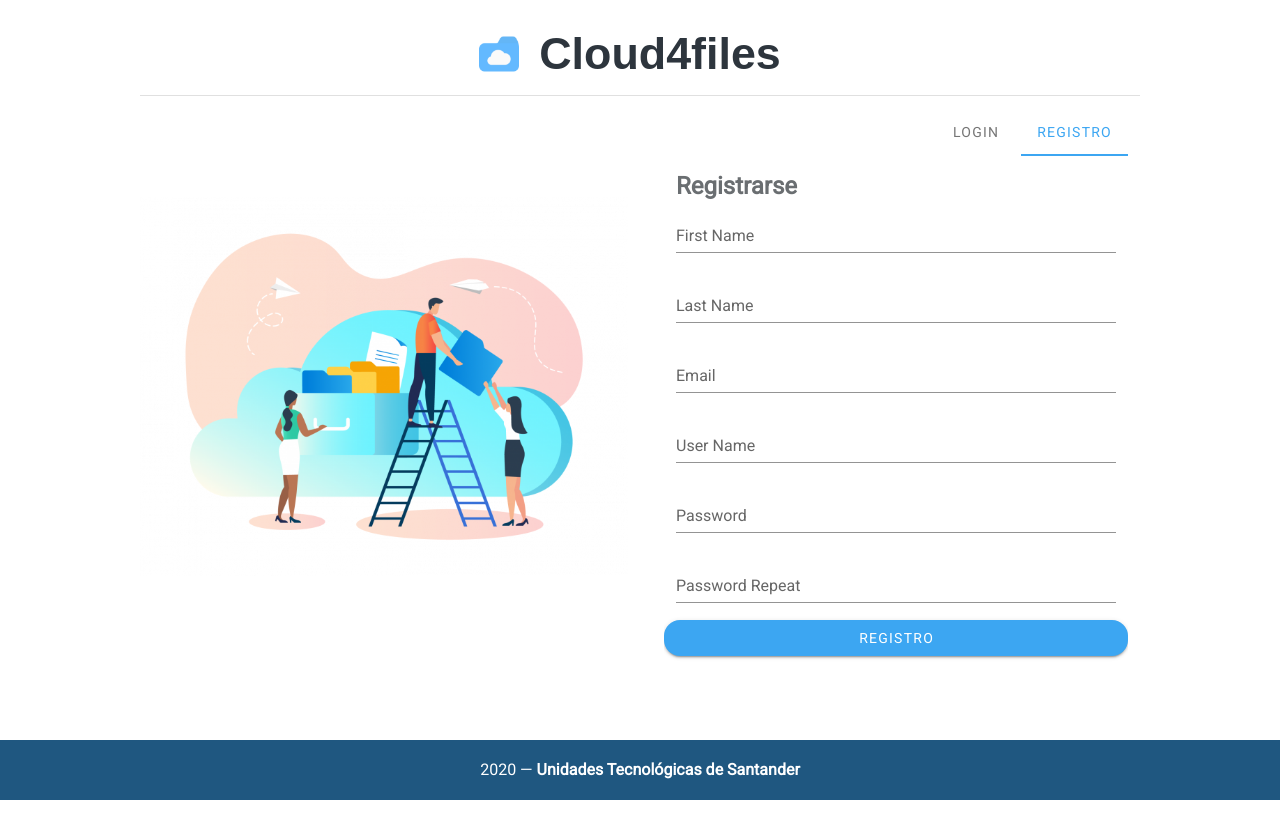
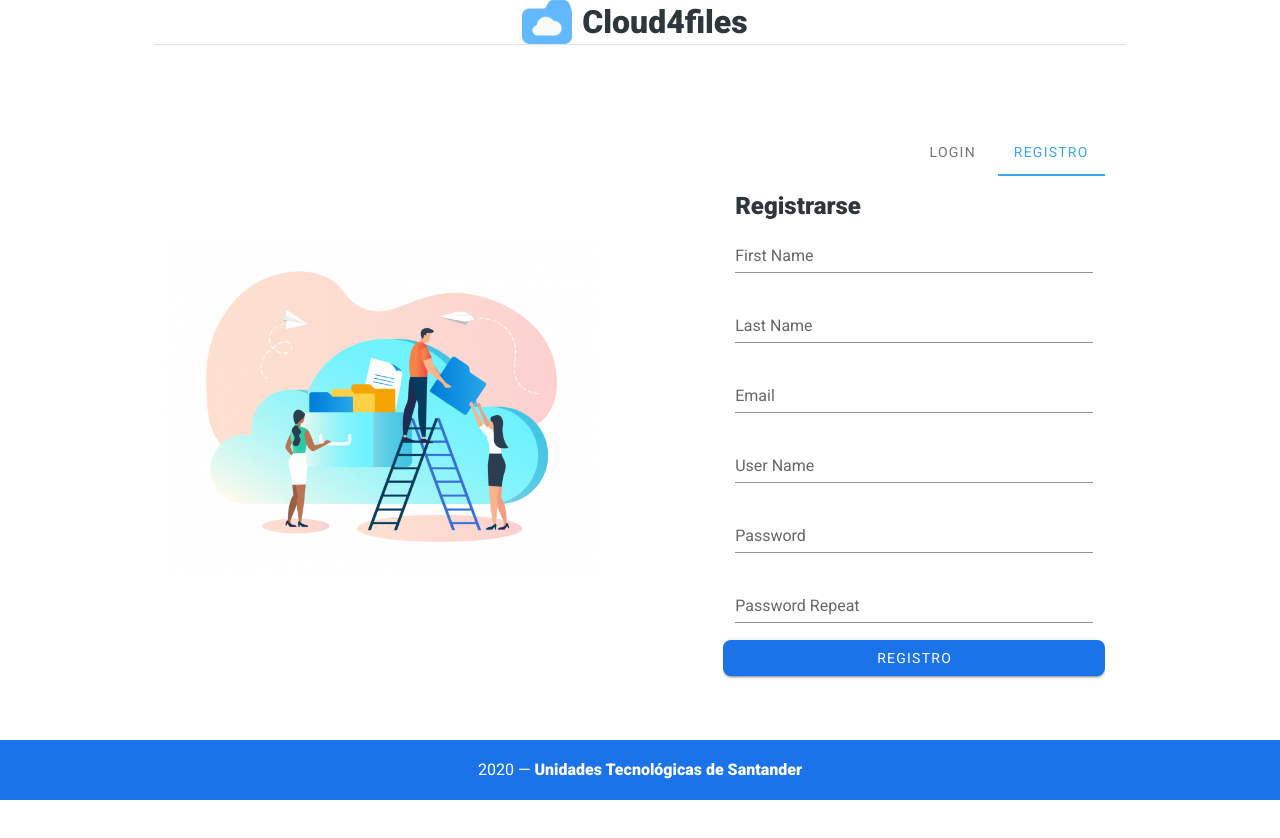
Before and after one commit to cesd0512/CloudFilesVuejs, a Vue app: page /login in a window 1280 px wide. Both pictures are taken after a click on the tab "REGISTRO". Shown: the top 838 px of the page. Built offline with nearby package versions, Linux system fonts and the light colour scheme; a small style sheet from the web is missing.

Commit message:
minor fix

```diff
--- a/src/App.vue
+++ b/src/App.vue
@@ -1,13 +1,25 @@
 <template>
-  <v-app style="background-color: white">
+  <v-app >
   <div v-if="session">
     <Dash app></Dash>
   </div>
-  <div v-else>
+  <div style="margin-left:12%; margin-right:12%" v-else>
+  <v-row
+      align="center"
+      justify="center"
+    >
+      <v-img
+        src="logo.png"
+        max-height="100"
+        max-width="50"
+      ></v-img>
+      <h1 class="font-title">Cloud4files</h1>
+    </v-row>
+      <v-divider height="120"></v-divider>
   </div>
 
   <!-- Sizes your content based upon application components -->
-    <v-main style=" margin-left: 10%; margin-right: 10%" >
+    <v-main >
 
       <!-- Provides the application the proper gutter -->
       <v-container fluid>
@@ -64,5 +76,11 @@ export default {
 </script>
 
 <style>
-  @import url('https://fonts.googleapis.com/css2?family=Merienda&display=swap');
+  @import url('https://fonts.googleapis.com/css2?family=Roboto:wght@900&display=swap');
+  .font-title {
+    color: #2D353D;
+    padding: 10px;
+    font-family: 'Roboto', sans-serif;
+    font-size: 200%;
+  }
 </style>
--- a/src/components/Login.vue
+++ b/src/components/Login.vue
@@ -9,9 +9,9 @@
       <v-img
           src="user.png"
           max-height="500"
-          max-width="140"
+          max-width="125"
         ></v-img>
-      </v-col>
+    </v-col>
     <v-form
       ref="form"
       v-model="valid"
@@ -47,8 +47,8 @@
             justify="center"
             >
             <v-btn
-              class="ma-2 rounded-xl"
-              color="other"
+              class="ma-2 rounded-lg"
+              color="indigo"
               block
               hover
               dark
--- a/src/components/Register.vue
+++ b/src/components/Register.vue
@@ -1,6 +1,6 @@
 <template>
   <v-container>
-    <h2 style="color: #6A6E71;">Registrarse</h2>
+    <h2 style="color: #2D353D;">Registrarse</h2>
     <v-form
       ref="form"
       v-model="valid"
@@ -44,8 +44,8 @@
         ></v-text-field>
         <v-row class="d-flex justify-center">
           <v-btn
-            class="ma-2 rounded-xl"
-            color="other"
+            class="ma-2 rounded-lg"
+            color="indigo"
             block
             hover
             dark
--- a/src/plugins/vuetify.js
+++ b/src/plugins/vuetify.js
@@ -18,7 +18,7 @@ export default new Vuetify({
         info: '#2196F3',
         success: '#4CAF50',
         warning: '#FFC107',
-        indigo: '#1F5780',
+        indigo: '#1a73e8',
         other: '#3CA6F2',
       },
     },
--- a/src/views/Login.vue
+++ b/src/views/Login.vue
@@ -1,17 +1,5 @@
 <template>
   <div class="main">
-      <v-row
-      align="center"
-      justify="center"
-    >
-      <v-img
-        src="logo.png"
-        max-height="100"
-        max-width="40"
-      ></v-img>
-      <h1 class="font-title">Cloud4files</h1>
-    </v-row>
-      <v-divider></v-divider>
       <v-row
       align="center"
       justify="center">
@@ -20,8 +8,9 @@
           cols="12"
           sm="6"
         >
-          <v-img
+          <v-img style="margin-left: 25%; margin-right: 5%;"
             src="cloud2.png"
+            max-width="550"
           ></v-img>
         </v-col>
         <v-col
@@ -32,7 +21,7 @@
           >
           <v-container
           >
-            <div style="max-width: 500px">
+            <div style="max-width: 500px; padding:10%">
               <v-tabs
                 color="other"
                 right >
@@ -85,10 +74,5 @@
     align-self: center;
     padding-bottom:10%;
   }
-  .font-title {
-    color: #2D353D;
-    padding: 20px;
-    font-family: 'Archivo Black', sans-serif;
-    font-size: 280%;
-  }
+
 </style>
```
Lines whose indentation alone changed are shown as unchanged.
